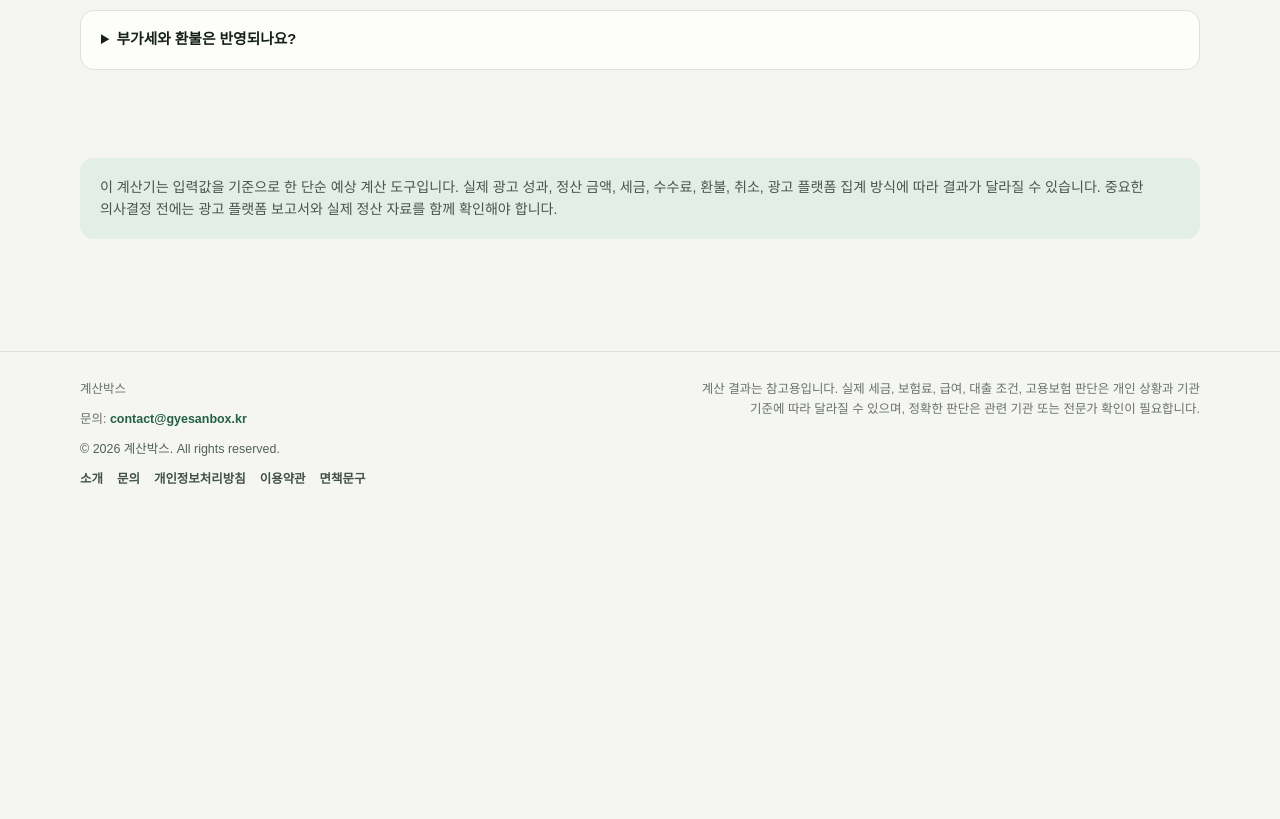
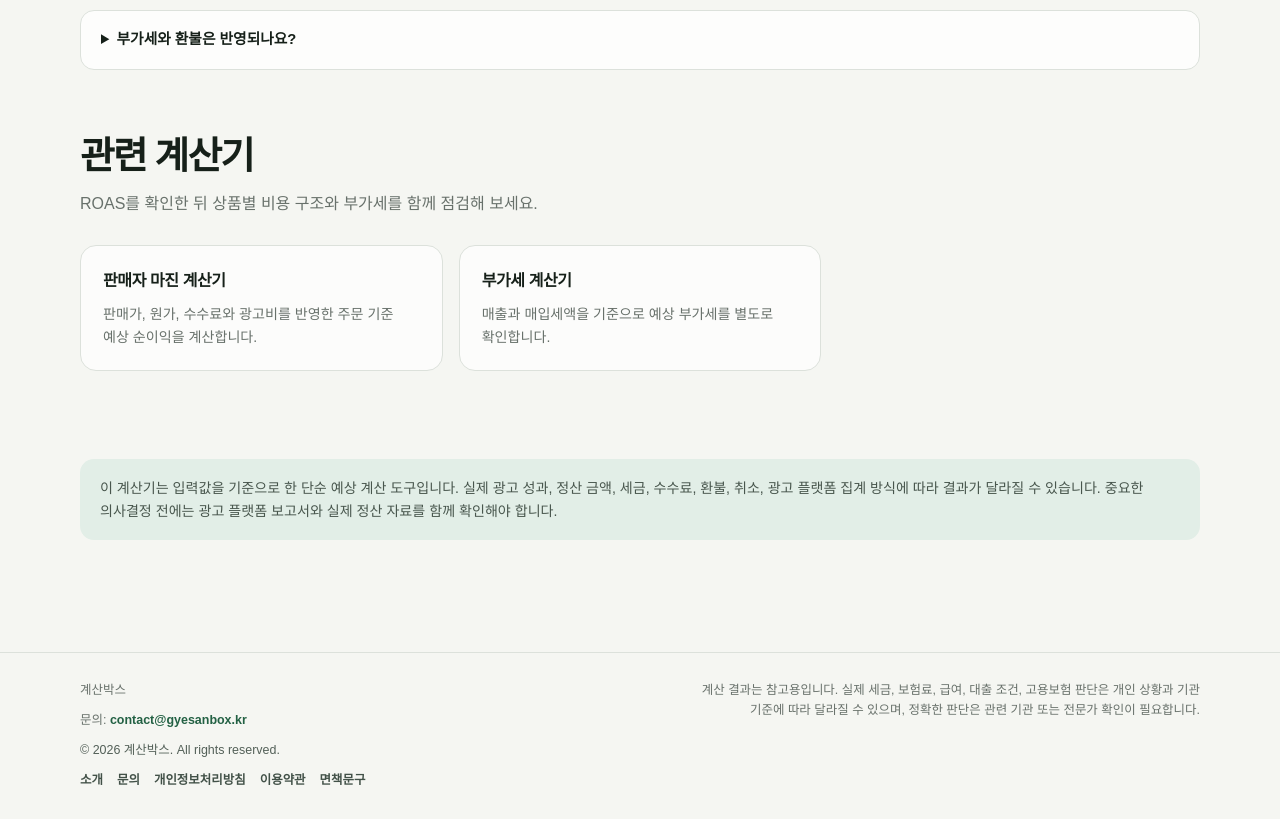
Before and after one commit to JulGi-Park/integrated-calculator, a Next.js app: page /calculators/roas in a window 1280 px wide. Shown: the part 3280-4099 px from the top of the page. Before the commit the page ends 3798 px from the top, so only its background shows below. Built offline with nearby package versions, Linux system fonts and the light colour scheme.

Commit message:
seo: improve roas search intent coverage

```diff
--- a/components/calculators/RoasContent.tsx
+++ b/components/calculators/RoasContent.tsx
@@ -111,6 +111,29 @@ export function RoasContent() {
         </div>
       </section>
 
+      <section className={styles.section} aria-labelledby="roas-related-title">
+        <div className={styles.sectionHeading}>
+          <h2 id="roas-related-title">관련 계산기</h2>
+          <p>ROAS를 확인한 뒤 상품별 비용 구조와 부가세를 함께 점검해 보세요.</p>
+        </div>
+        <div className={styles.relatedGrid}>
+          <a
+            className={`${styles.relatedCard} ${styles.relatedLink}`}
+            href="/calculators/seller-margin/"
+          >
+            <h3>판매자 마진 계산기</h3>
+            <p>판매가, 원가, 수수료와 광고비를 반영한 주문 기준 예상 순이익을 계산합니다.</p>
+          </a>
+          <a
+            className={`${styles.relatedCard} ${styles.relatedLink}`}
+            href="/calculators/vat-profit/"
+          >
+            <h3>부가세 계산기</h3>
+            <p>매출과 매입세액을 기준으로 예상 부가세를 별도로 확인합니다.</p>
+          </a>
+        </div>
+      </section>
+
       <aside className={styles.disclaimer} aria-label="계산 결과 안내">
         이 계산기는 입력값을 기준으로 한 단순 예상 계산 도구입니다. 실제 광고
         성과, 정산 금액, 세금, 수수료, 환불, 취소, 광고 플랫폼 집계 방식에
```
Also changed, not shown: 1 other file (tests, documents, lock files or other folders).
